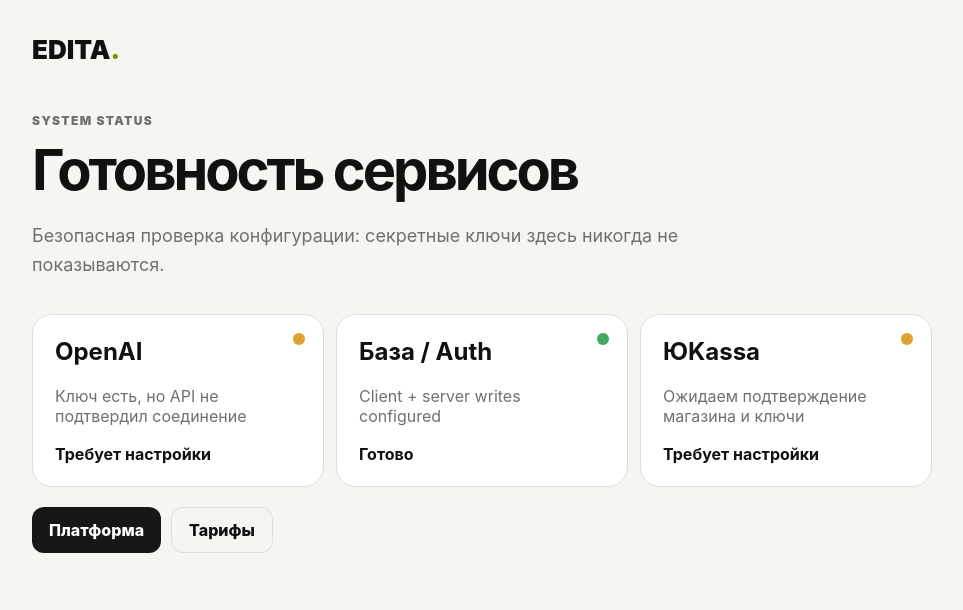
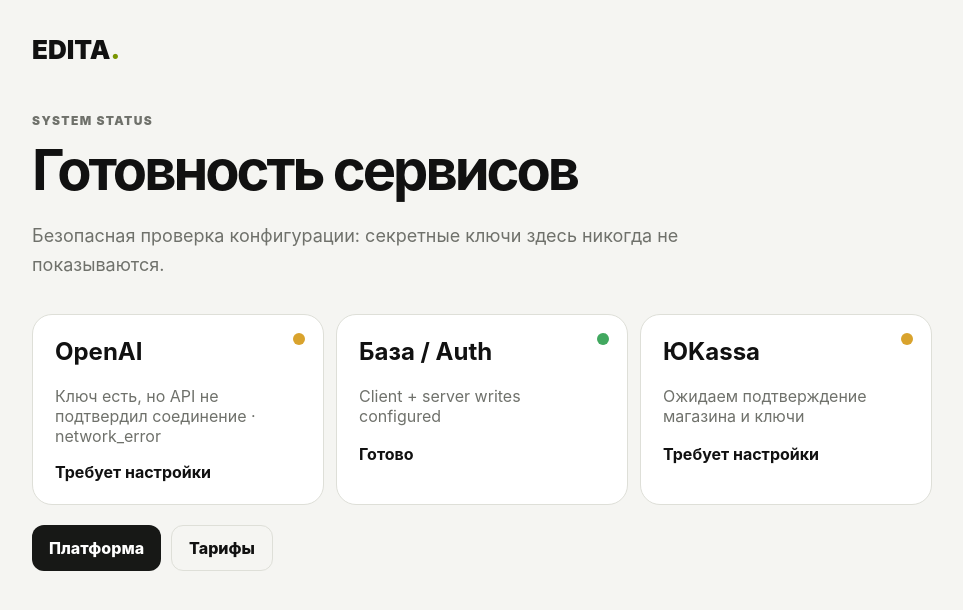
Before and after one commit to eliseyiudin05-eng/edita, a Next.js app: page /status in a window 1280 px wide. Shown: the top 610 px of the page, without its empty margins (158-1121 px from the left). Built offline with nearby package versions, Linux system fonts and the light colour scheme; no server answers.

Commit message:
feat: show OpenAI auth error code safely

```diff
--- a/app/status/page.tsx
+++ b/app/status/page.tsx
@@ -13,7 +13,7 @@ type Status = {
     yookassa: { configured: boolean; mode: string };
   };
 };
-type AiHealth={configured:boolean;connected:boolean;model:string;status?:number};
+type AiHealth={configured:boolean;connected:boolean;model:string;status?:number;errorCode?:string|null;errorType?:string|null};
 
 export default function StatusPage() {
   const [data,setData]=useState<Status|null>(null);
@@ -35,7 +35,7 @@ export default function StatusPage() {
 
       {!data?<section className="legal-card"><p>Проверяем конфигурацию…</p></section>:<div className="status-grid">
         <Service title="OpenAI" ok={Boolean(ai?.connected)}
-          text={!data.services.openai.configured?"Нужен OPENAI_API_KEY":ai?.connected?("API отвечает · "+ai.model):("Ключ есть, но API не подтвердил соединение"+(ai?.status?" · HTTP "+ai.status:""))}/>
+          text={!data.services.openai.configured?"Нужен OPENAI_API_KEY":ai?.connected?("API отвечает · "+ai.model):("Ключ есть, но API не подтвердил соединение"+(ai?.status?" · HTTP "+ai.status:"")+(ai?.errorCode?" · "+ai.errorCode:""))}/>
         <Service title="База / Auth" ok={data.services.supabase.configured&&data.services.supabase.serverWrites}
           text={data.services.supabase.configured?(data.services.supabase.serverWrites?"Client + server writes configured":"Auth/client настроены, server writes ещё выключены"):"Production database не подключена"}/>
         <Service title="ЮKassa" ok={data.services.yookassa.configured}
```
